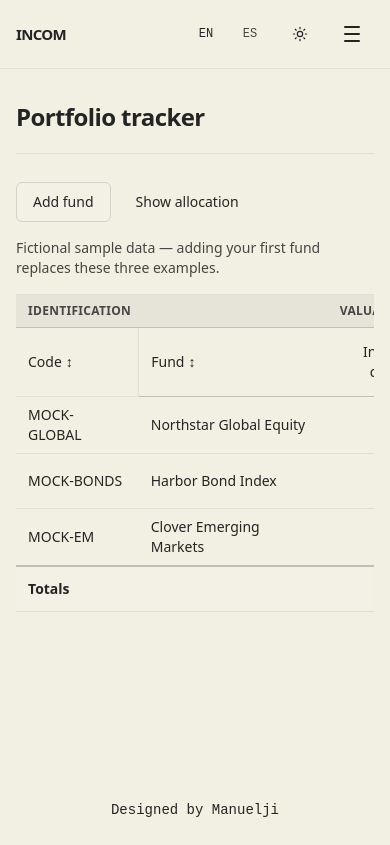
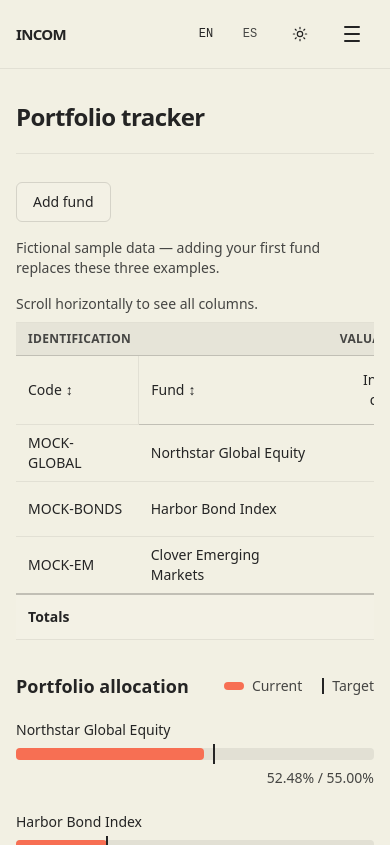
Before and after one commit to Manuelji022/incom, a Next.js app: page /en/portfolio in a window 390 px wide. Shown: the top 845 px of the page. Built offline with nearby package versions, Linux system fonts and the light colour scheme.

Commit message:
fix(portfolio): improve responsive allocation layout (#20)

```diff
--- a/src/features/portfolio-rebalancing/components/portfolio-tracker.tsx
+++ b/src/features/portfolio-rebalancing/components/portfolio-tracker.tsx
@@ -80,7 +80,6 @@ export function PortfolioTracker({ locale, copy, languageLabel, themeLabel }: {
   const addTriggerRef = useRef<HTMLButtonElement>(null);
   const addInputRefs = useRef<Partial<Record<keyof AddDraft, HTMLInputElement | null>>>({});
   const [showAdd, setShowAdd] = useState(false);
-  const [showDistribution, setShowDistribution] = useState(false);
   const [deleted, setDeleted] = useState<PortfolioFund | null>(null);
   const formatter = useMemo(() => getCurrencyFormatter(locale, "EUR", { minimumFractionDigits: 2, maximumFractionDigits: 2 }), [locale]);
   const percentFormatter = useMemo(() => new Intl.NumberFormat(locale === "es" ? "es-ES" : "en-IE", { minimumFractionDigits: 2, maximumFractionDigits: 2 }), [locale]);
@@ -257,7 +256,7 @@ export function PortfolioTracker({ locale, copy, languageLabel, themeLabel }: {
 
   return <div className="flex min-h-svh flex-col bg-page text-primary-foreground">
     <Header locale={locale} languageLabel={languageLabel} themeLabel={themeLabel} stale={false} staleText="" onBeforeLanguageChange={() => ({ status: "saved" })} submitting={false} languageHandoffText={{ pending: "", storage: "" }} />
-    <main id="main-content" tabIndex={-1} className="mx-auto w-full max-w-[1600px] min-w-0 flex-1 px-4 py-8 focus-visible:outline-none sm:px-6 lg:px-8">
+    <main id="main-content" tabIndex={-1} className="@container/portfolio mx-auto w-full max-w-[1600px] min-w-0 flex-1 px-4 py-8 focus-visible:outline-none sm:px-6 lg:px-8">
       <header className="mb-7 border-b border-border-subtle pb-5">
         <h1 className="text-2xl font-semibold tracking-tight sm:text-3xl">{copy.title}</h1>
       </header>
@@ -265,34 +264,23 @@ export function PortfolioTracker({ locale, copy, languageLabel, themeLabel }: {
       <div className="mb-4 flex flex-wrap items-center gap-2">
         <Button ref={addTriggerRef} onClick={() => { setShowAdd((value) => !value); setAddErrors({}); setAddErrorAnnouncement(""); }} variant="outline">{copy.addFund}</Button>
         {mode === "custom" && funds.length === 0 ? <Button onClick={() => { setFunds(SAMPLE_FUNDS); setMode("sample"); setDeleted(null); }} variant="secondary">{copy.loadDemo}</Button> : null}
-        {funds.length > 0 ? <Button onClick={() => setShowDistribution((value) => !value)} variant="ghost">{showDistribution ? copy.hideDistribution : copy.distribution}</Button> : null}
         <span role="status" aria-live="polite" className="text-sm text-danger-foreground">{storageUnavailable ? copy.storageUnavailable : ""}</span>
         {storageUnavailable ? <Button onClick={downloadPortfolioBackup} size="xs" variant="outline">{copy.downloadBackup}</Button> : null}
       </div>
 
       {mode === "sample" ? <p className="mb-4 text-sm text-secondary-foreground" role="note">{copy.sampleNotice}</p> : null}
 
-      {showAdd ? <form onSubmit={addFund} className="mb-5 grid grid-cols-1 gap-3 border-y border-border-subtle py-4 sm:grid-cols-2 lg:grid-cols-5" noValidate>
-        {([ ["code", copy.addCode], ["name", copy.addName], ["invested", copy.addInvested], ["current", copy.addCurrent], ["target", copy.addTarget] ] as const).map(([key, label]) => <label key={key} className="grid gap-1 text-sm font-medium">
-          {label}{key === "code" || key === "name" ? <Input ref={(node) => { addInputRefs.current[key] = node; }} aria-label={label} aria-invalid={addErrors[key] ? true : undefined} aria-describedby={addErrors[key] ? `add-${key}-error` : undefined} className="min-h-10 w-full rounded-md border border-control-border bg-container px-3 py-2 font-normal" value={addDraft[key]} onChange={(event) => updateAddField(key, event.currentTarget.value)} /> : <DecimalInput ref={(node) => { addInputRefs.current[key] = node; }} aria-label={label} aria-invalid={addErrors[key] ? true : undefined} aria-describedby={addErrors[key] ? `add-${key}-error` : undefined} className="min-h-10 w-full rounded-md border border-control-border bg-container px-3 py-2 font-normal tabular-nums" value={addDraft[key]} onChange={(event) => updateAddField(key, event.currentTarget.value)} />}{addErrors[key] ? <span id={`add-${key}-error`} className="text-xs text-danger-foreground">{addErrors[key]}</span> : null}
+      {showAdd ? <form onSubmit={addFund} className="mb-6 grid grid-cols-[repeat(auto-fit,minmax(min(100%,14rem),1fr))] gap-x-4 gap-y-1 rounded-lg bg-sunken p-4" noValidate>
+        {([ ["code", copy.addCode], ["name", copy.addName], ["invested", copy.addInvested], ["current", copy.addCurrent], ["target", copy.addTarget] ] as const).map(([key, label]) => <label key={key} className="row-span-3 mb-3 grid min-w-0 grid-rows-subgrid text-sm font-medium">
+          <span>{label}</span>{key === "code" || key === "name" ? <Input ref={(node) => { addInputRefs.current[key] = node; }} aria-label={label} aria-invalid={addErrors[key] ? true : undefined} aria-describedby={addErrors[key] ? `add-${key}-error` : undefined} className="min-h-10 w-full rounded-md border border-control-border bg-container px-3 py-2 font-normal" value={addDraft[key]} onChange={(event) => updateAddField(key, event.currentTarget.value)} /> : <DecimalInput ref={(node) => { addInputRefs.current[key] = node; }} aria-label={label} aria-invalid={addErrors[key] ? true : undefined} aria-describedby={addErrors[key] ? `add-${key}-error` : undefined} className="min-h-10 w-full rounded-md border border-control-border bg-container px-3 py-2 font-normal tabular-nums" value={addDraft[key]} onChange={(event) => updateAddField(key, event.currentTarget.value)} />}{addErrors[key] ? <span id={`add-${key}-error`} className="text-xs text-danger-foreground">{addErrors[key]}</span> : null}
         </label>)}
         <span role="status" aria-live="polite" className="sr-only">{addErrorAnnouncement}</span>
-        <div className="flex items-end gap-2 sm:col-span-2 lg:col-span-5"><Button type="submit">{copy.addFund}</Button><Button onClick={() => { setAddErrors({}); closeAddForm(); }} variant="ghost">{copy.cancel}</Button></div>
+        <div className="col-span-full flex flex-wrap items-end gap-3"><Button type="submit">{copy.addFund}</Button><Button onClick={() => { setAddErrors({}); closeAddForm(); }} variant="ghost">{copy.cancel}</Button></div>
       </form> : null}
 
       {funds.length === 0 ? <p className="border-y border-border-subtle py-10 text-center text-secondary-foreground">{copy.empty}</p> : <>
-        {showDistribution ? <section aria-label={copy.distribution} className="mb-5 border-b border-border-subtle pb-4">
-          <ul className="space-y-3">{computed.rows.map((row) => <li key={row.id} className="grid grid-cols-[minmax(9rem,14rem)_minmax(8rem,1fr)_auto] items-center gap-3 text-sm">
-            <span className="truncate">{row.name}</span>
-            <div className="relative h-3 rounded-sm bg-component" role="img" aria-label={`${row.name}: ${copy.currentLabel.replace("{value}", row.currentWeight === null ? "—" : percentFormatter.format(row.currentWeight))}, ${copy.targetLabel.replace("{value}", percentFormatter.format(row.targetBps / 100))}`}>
-              <div className="absolute inset-y-0 start-0 rounded-sm bg-brand-solid" style={{ width: `${Math.max(0, Math.min(100, row.currentWeight ?? 0))}%` }} />
-              <span className="absolute -top-1 h-5 border-s-2 border-primary-foreground" style={{ left: `${row.targetBps / 100}%` }} />
-            </div>
-            <span className="tabular-nums text-secondary-foreground">{row.currentWeight === null ? "—" : percentFormatter.format(row.currentWeight)}% / {percentFormatter.format(row.targetBps / 100)}%</span>
-          </li>)}</ul>
-        </section> : null}
-
-        <div className="max-h-[70vh] max-w-full contain-paint overflow-auto overscroll-contain border-y border-border-subtle" role="region" aria-label={locale === "es" ? "Tabla de cartera; desplázate horizontalmente para ver todas las columnas" : "Portfolio table; scroll horizontally to see all columns"} tabIndex={0}>
+        <p id="portfolio-scroll-hint" className="mb-2 text-sm text-secondary-foreground @min-[90rem]/portfolio:hidden">{copy.scrollHint}</p>
+        <div aria-describedby="portfolio-scroll-hint" className="max-h-[70dvh] max-w-full contain-paint overflow-auto overscroll-contain border-y border-border-subtle" role="region" aria-label={locale === "es" ? "Tabla de cartera; desplázate horizontalmente para ver todas las columnas" : "Portfolio table; scroll horizontally to see all columns"} tabIndex={0}>
           <table className="w-full min-w-[1380px] border-collapse text-sm">
             <caption className="sr-only">{locale === "es" ? "Cartera de fondos y objetivos de asignación" : "Fund portfolio and target allocations"}</caption>
             <thead>
@@ -364,6 +352,23 @@ export function PortfolioTracker({ locale, copy, languageLabel, themeLabel }: {
           </table>
         </div>
         {!allocationComplete ? <p className="mt-3 text-sm tabular-nums text-warning-foreground">{copy.allocationIncomplete.replace("{amount}", percentFormatter.format(remainder)).replace("{direction}", differenceDirection)}</p> : null}
+        <section aria-labelledby="portfolio-distribution-title" className="@container/allocation mt-8 w-full min-w-0">
+          <div className="mb-5 flex flex-wrap items-center justify-between gap-x-6 gap-y-3">
+            <h2 id="portfolio-distribution-title" className="text-lg font-semibold">{copy.distribution}</h2>
+            <div className="flex flex-wrap items-center gap-x-5 gap-y-2 text-sm text-secondary-foreground">
+              <span className="inline-flex items-center gap-2"><span aria-hidden="true" className="h-2 w-5 rounded-sm bg-brand-solid" />{copy.currentAllocation}</span>
+              <span className="inline-flex items-center gap-2"><span aria-hidden="true" className="h-4 border-s-2 border-primary-foreground" />{copy.targetAllocation}</span>
+            </div>
+          </div>
+          <ul className="space-y-6">{computed.rows.map((row) => <li key={row.id} className="grid min-w-0 grid-cols-[minmax(0,1fr)] items-center gap-x-4 gap-y-2 text-sm @2xl/allocation:grid-cols-[minmax(0,14rem)_minmax(0,1fr)_auto]">
+            <span className="min-w-0 [overflow-wrap:anywhere]">{row.name}</span>
+            <div className="relative h-3 rounded-sm bg-component" role="img" aria-label={`${row.name}: ${copy.currentLabel.replace("{value}", row.currentWeight === null ? "—" : percentFormatter.format(row.currentWeight))}, ${copy.targetLabel.replace("{value}", percentFormatter.format(row.targetBps / 100))}`}>
+              <div className="absolute inset-y-0 start-0 rounded-sm bg-brand-solid" style={{ width: `${Math.max(0, Math.min(100, row.currentWeight ?? 0))}%` }} />
+              <span className="absolute -top-1 h-5 border-s-2 border-primary-foreground" style={{ insetInlineStart: `clamp(0px, ${row.targetBps / 100}%, calc(100% - 2px))` }} />
+            </div>
+            <span className="text-end tabular-nums text-secondary-foreground">{row.currentWeight === null ? "—" : percentFormatter.format(row.currentWeight)}% / {percentFormatter.format(row.targetBps / 100)}%</span>
+          </li>)}</ul>
+        </section>
       </>}
       {deleted ? <p role="status" className="mt-3 flex items-center gap-2 text-sm">{deleted.code} <Button onClick={() => { setFunds((current) => [...current, deleted]); setDeleted(null); }} size="xs" variant="outline">{copy.undo}</Button></p> : null}
     </main>
--- a/src/lib/i18n.ts
+++ b/src/lib/i18n.ts
@@ -191,8 +191,10 @@ const dictionaries = {
       ppHelp: "Positive pp means this position needs more weight; negative pp means it has excess weight.",
       rebalanceNote: "Differences use the existing portfolio value and ignore fees and taxes. They are not a plan for new contributions.",
       growthNote: "Growth is simple accumulated return on entered capital, not annualized.",
-      distribution: "Show allocation",
-      hideDistribution: "Hide allocation",
+      distribution: "Portfolio allocation",
+      currentAllocation: "Current",
+      targetAllocation: "Target",
+      scrollHint: "Scroll horizontally to see all columns.",
       currentLabel: "Current {value}%",
       targetLabel: "Target {value}%",
       validation: "Enter a valid value.",
@@ -403,8 +405,10 @@ const dictionaries = {
       ppHelp: "Los pp positivos indican que necesita más peso; los negativos, que tiene peso excesivo.",
       rebalanceNote: "Las diferencias usan el valor actual total e ignoran comisiones e impuestos. No son un plan de nuevas aportaciones.",
       growthNote: "El crecimiento es la rentabilidad acumulada simple sobre el capital introducido; no está anualizada.",
-      distribution: "Ver distribución",
-      hideDistribution: "Ocultar distribución",
+      distribution: "Distribución de la cartera",
+      currentAllocation: "Actual",
+      targetAllocation: "Objetivo",
+      scrollHint: "Desplázate horizontalmente para ver todas las columnas.",
       currentLabel: "Actual {value} %",
       targetLabel: "Objetivo {value} %",
       validation: "Introduce un valor válido.",
```
Also changed, not shown: 1 other file (tests, documents, lock files or other folders).
